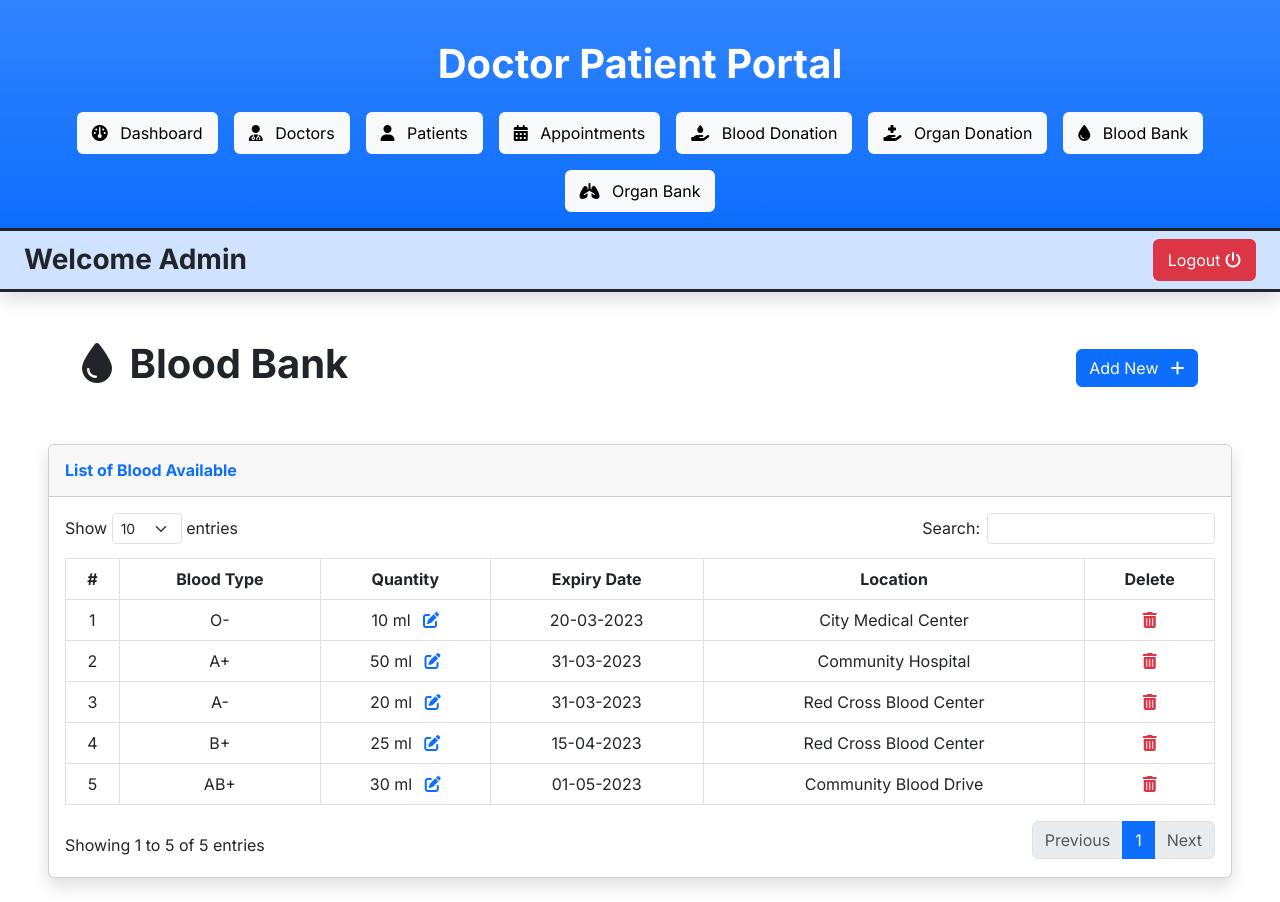
After one commit to MeFaisalAnsari/doctor_patient_portal, a PHP site: page /admin/blood-bank in a window 1280 px wide. The commit adds this page. Run offline with PHP 8.4, Linux system fonts and the light colour scheme; a user stored in the database is signed in; data comes from the database, SQL or seed files in the repository.

Commit message:
blood and organ bank completed

```diff
--- /dev/null
+++ b/admin/blood-bank.php
@@ -0,0 +1,147 @@
+<?php include("includes/header.php") ?>
+
+<div class="container my-5 d-flex justify-content-between align-items-center">
+    <h1><i class="fa-solid fa-droplet me-2"></i> Blood Bank</h1>
+    <button type="button" class="btn btn-primary" data-bs-toggle="modal" data-bs-target="#addBlood">
+        Add New <i class="fa-solid fa-plus ms-2"></i>
+    </button>
+</div>
+<div class="mx-5">
+    <?php if (isset($_SESSION["msg"]) && $_SESSION["msg"] == true) { ?>
+        <div class="alert alert-<?php echo $_SESSION["alert"] ?> alert-dismissible fade show" role="alert">
+            <?php echo $_SESSION["msg"] ?>
+            <button type="button" class="btn-close" data-bs-dismiss="alert" aria-label="Close"></button>
+        </div>
+    <?php }
+    $_SESSION["msg"] = false;
+    ?>
+</div>
+<div class="card shadow mb-4 mx-5">
+    <div class="card-header py-3">
+        <h6 class="m-0 font-weight-bold text-primary">List of Blood Available</h6>
+    </div>
+    <div class="card-body">
+        <div class="table-responsive">
+            <table class="table table-bordered w-100 py-2 text-center" id="bloodTable">
+                <thead>
+                    <tr>
+                        <th>#</th>
+                        <th>Blood Type</th>
+                        <th>Quantity</th>
+                        <th>Expiry Date</th>
+                        <th>Location</th>
+                        <th>Delete</th>
+                    </tr>
+                </thead>
+                <tbody>
+                    <?php
+                    $i = 1;
+                    $query = mysqli_query($con, "SELECT * FROM blood_bank ORDER BY expiry_date ASC");
+                    while ($row = mysqli_fetch_assoc($query)) {
+                    ?>
+                        <tr>
+                            <td><?php echo $i ?></td>
+                            <td><?php echo $row["blood_type"] ?></td>
+                            <td><?php echo $row["quantity"] ?> ml
+                                <a href="#editQuantity<?php echo $row['blood_bank_id'] ?>" class="ms-2" data-bs-toggle="modal"><i class="fas fa-edit text-primary"></i></a>
+                                <div class="modal fade" id="editQuantity<?php echo $row['blood_bank_id'] ?>" data-bs-backdrop="static" data-bs-keyboard="false" tabindex="-1" aria-labelledby="staticBackdropLabel" aria-hidden="true">
+                                    <div class="modal-dialog">
+                                        <div class="modal-content">
+                                            <div class="modal-header">
+                                                <h1 class="modal-title fs-5" id="staticBackdropLabel">Edit Blood Quantity</h1>
+                                                <button type="button" class="btn-close" data-bs-dismiss="modal" aria-label="Close"></button>
+                                            </div>
+                                            <form action="code.php" method="POST" enctype="multipart/form-data">
+                                                <div class="modal-body text-start">
+                                                    <input type="hidden" name="blood-bank-id" value="<?php echo $row['blood_bank_id'] ?>">
+                                                    <label for="quantity">Enter Quantity (in ml):</label>
+                                                    <input type="number" name="quantity" id="quantity" value="<?php echo $row['quantity'] ?>" class="form-control mt-3" required>
+                                                </div>
+                                                <div class="modal-footer">
+                                                    <button type="button" class="btn btn-secondary" data-bs-dismiss="modal">Cancel</button>
+                                                    <button type="submit" name="update-blood-quantity" class="btn btn-primary">Update</button>
+                                                </div>
+                                            </form>
+                                        </div>
+                                    </div>
+                                </div>
+                            </td>
+                            <td><?php echo date("d-m-Y", strtotime($row["expiry_date"])) ?></td>
+                            <td><?php echo $row["location"] ?></td>
+                            <td>
+                                <a href="#deleteBlood<?php echo $row['blood_bank_id'] ?>" data-bs-toggle="modal"><i class="fa-solid fa-trash-can text-danger"></i></a>
+                                <div class="modal fade" id="deleteBlood<?php echo $row['blood_bank_id'] ?>" tabindex="-1" aria-labelledby="exampleModalLabel" aria-hidden="true">
+                                    <div class="modal-dialog">
+                                        <div class="modal-content">
+                                            <div class="modal-header">
+                                                <h1 class="modal-title fs-5" id="exampleModalLabel">Delete Blood</h1>
+                                                <button type="button" class="btn-close" data-bs-dismiss="modal" aria-label="Close"></button>
+                                            </div>
+                                            <div class="modal-body">
+                                                <p>Do you really want to remove this from blood bank ?</p>
+                                            </div>
+                                            <div class="modal-footer">
+                                                <button type="button" class="btn btn-secondary" data-bs-dismiss="modal">No</button>
+                                                <a href="code.php?delete-blood-bank=<?php echo $row['blood_bank_id'] ?>" class="btn btn-danger">Yes</a>
+                                            </div>
+                                        </div>
+                                    </div>
+                                </div>
+                            </td>
+                        </tr>
+                    <?php
+                        $i++;
+                    }
+                    ?>
+                </tbody>
+            </table>
+
+        </div>
+    </div>
+</div>
+
+<div class="modal fade" id="addBlood" data-bs-backdrop="static" data-bs-keyboard="false" tabindex="-1" aria-labelledby="staticBackdropLabel" aria-hidden="true">
+    <div class="modal-dialog">
+        <div class="modal-content">
+            <div class="modal-header">
+                <h1 class="modal-title fs-5" id="staticBackdropLabel">Add Blood</h1>
+                <button type="button" class="btn-close" data-bs-dismiss="modal" aria-label="Close"></button>
+            </div>
+            <form action="code.php" method="POST" enctype="multipart/form-data">
+                <div class="modal-body">
+                    <select class="form-control" name="blood-type" required>
+                        <option value="">-- Blood Type --</option>
+                        <option value="A+">A+</option>
+                        <option value="A-">A-</option>
+                        <option value="B+">B+</option>
+                        <option value="B-">B-</option>
+                        <option value="AB+">AB+</option>
+                        <option value="AB-">AB-</option>
+                        <option value="O+">O+</option>
+                        <option value="O-">O-</option>
+                    </select>
+                    <input type="number" name="quantity" placeholder="Enter Quantity (in ml)" class="mt-3 form-control" required>
+                    <table class="w-100 mt-3">
+                        <tr>
+                            <td>Expiry Date: </td>
+                            <td><input type="date" name="expiry-date" class="form-control" required></td>
+                        </tr>
+                    </table>
+                    <select class="form-control mt-3" name="location" required>
+                        <option value="">-- Select Location --</option>
+                        <option value="Community Hospital">Community Hospital</option>
+                        <option value="Red Cross Blood Center">Red Cross Blood Center</option>
+                        <option value="City Medical Center">City Medical Center</option>
+                        <option value="Community Blood Drive">Community Blood Drive</option>
+                    </select>
+                </div>
+                <div class="modal-footer">
+                    <button type="reset" class="btn btn-secondary" data-bs-dismiss="modal">Cancel</button>
+                    <button type="submit" name="add-blood" class="btn btn-primary">Add</button>
+                </div>
+            </form>
+        </div>
+    </div>
+</div>
+
+<?php include("includes/footer.php") ?>
--- a/admin/includes/header.php
+++ b/admin/includes/header.php
@@ -40,6 +40,12 @@ if (!isset($_SESSION['loggedin']) || $_SESSION['loggedin'] != true || $_SESSION[
             <li><a class="btn btn-light" href="organ-donation"><i class="fa-solid fa-hand-holding-medical me-2"></i>
                     Organ Donation</a>
             </li>
+            <li><a class="btn btn-light" href="blood-bank"><i class="fa-solid fa-droplet me-2"></i>
+                    Blood Bank</a>
+            </li>
+            <li><a class="btn btn-light" href="organ-bank"><i class="fa-solid fa-lungs me-2"></i>
+                    Organ Bank</a>
+            </li>
         </ul>
     </header>
     <div class="bg-primary-subtle py-2 px-4 d-flex justify-content-between align-items-center border-bottom border-3 border-dark shadow">
```
Also changed, not shown: admin/code.php (+116 -0 lines), admin/code2.php (added, +57 -0 lines), admin/organ-bank.php (added, +145 -0 lines).
